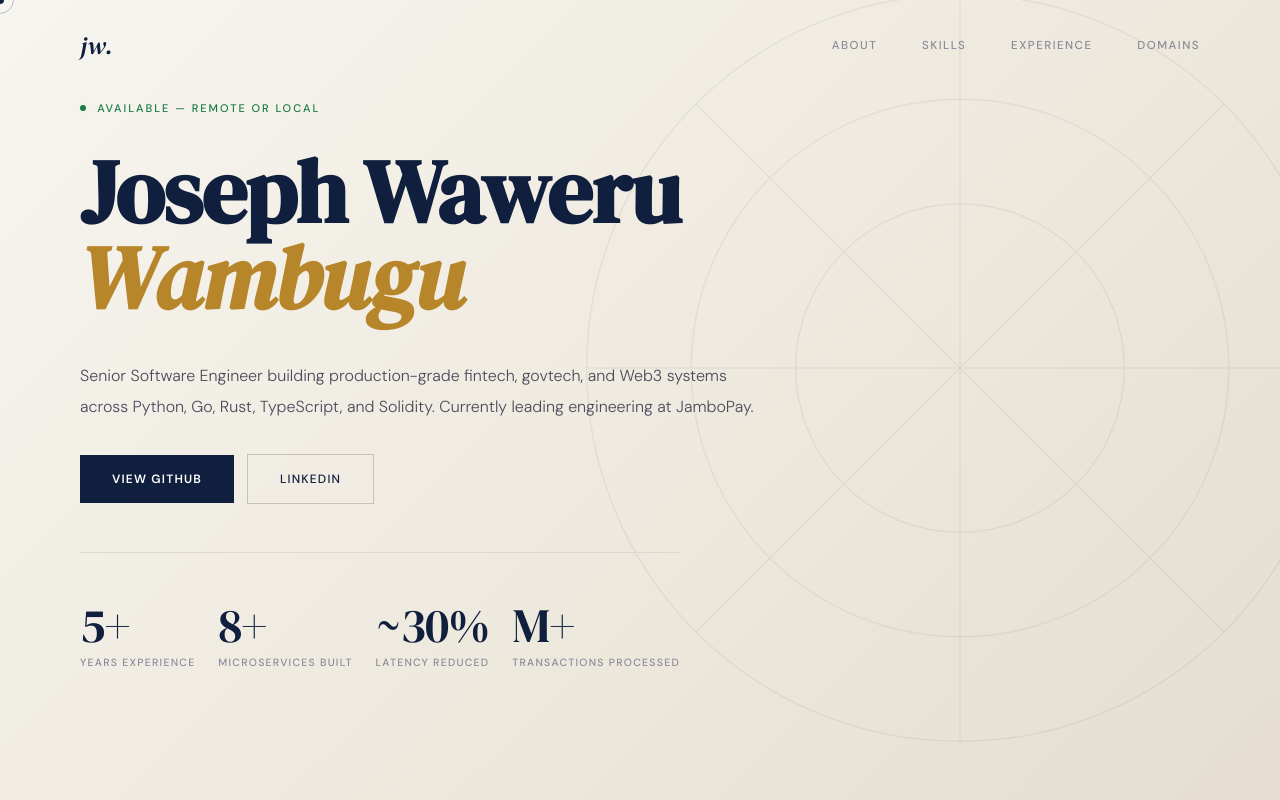
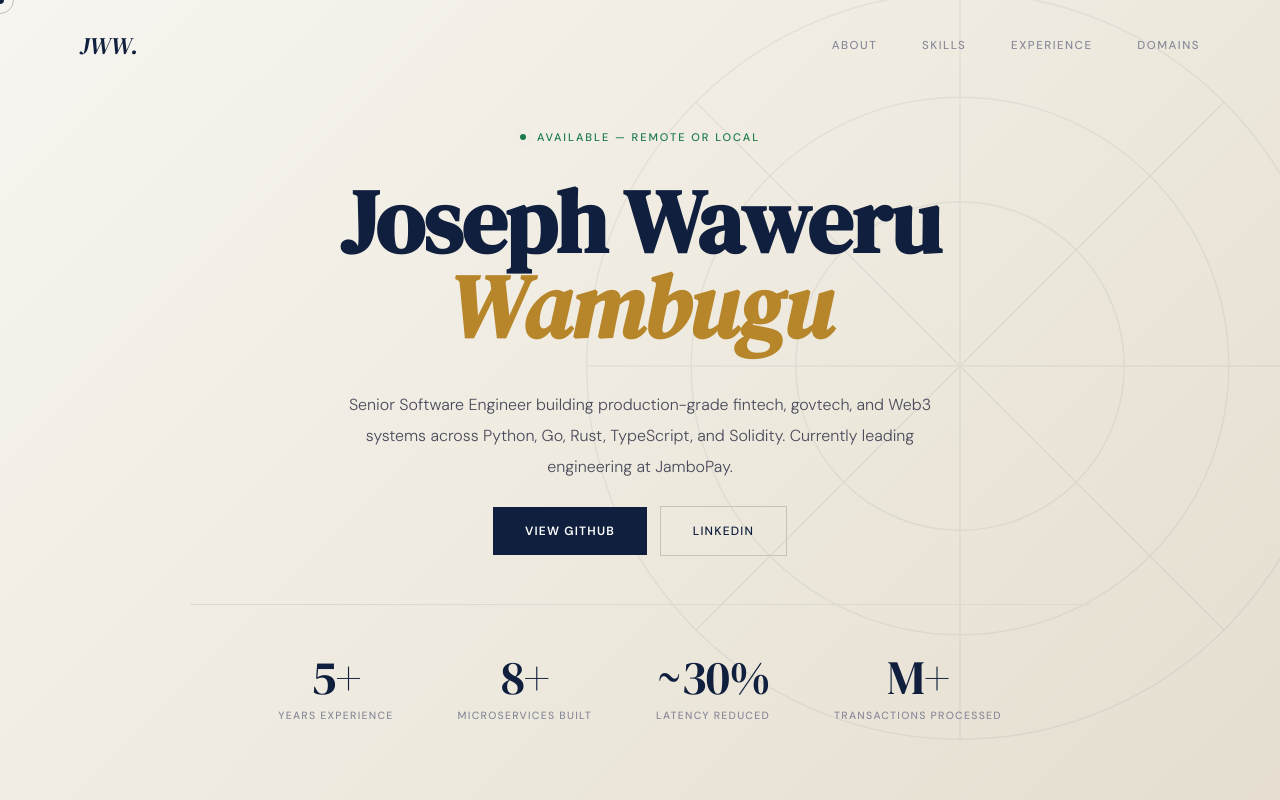
Before and after one commit to joseeyw/joseeyw.github.io, a plain HTML site: page index.html in a window 1280 px wide. Shown: the top 800 px of the page. Drawn offline with Linux system fonts and the light colour scheme.

Commit message:
updates enhancement

```diff
--- a/index.html
+++ b/index.html
@@ -62,26 +62,26 @@ nav.stuck{background:rgba(247,245,240,.96);backdrop-filter:blur(20px);border-col
 
 
 /* HERO */
-.hero{min-height:100vh;display:flex;align-items:flex-end;justify-content:center;padding:0 5rem 8rem;position:relative;overflow:hidden}
+.hero{min-height:100vh;display:flex;align-items:center;justify-content:center;padding:8rem 5rem 6rem;position:relative;overflow:hidden;text-align:center}
 .hero-bg{position:absolute;inset:0;background:linear-gradient(135deg,#F7F5F0 0%,#EDE8DC 60%,#E4DDD0 100%)}
 .hero-lines{position:absolute;inset:0;overflow:hidden;pointer-events:none}
 .hero-lines svg{position:absolute;right:-10%;top:-10%;width:70%;opacity:.06}
-.hero-inner{max-width:1200px;width:100%;position:relative;z-index:1}
-.avail{display:inline-flex;align-items:center;gap:.7rem;font-size:11px;letter-spacing:.18em;text-transform:uppercase;color:var(--green);margin-bottom:2rem;opacity:0;animation:up .6s .1s forwards;font-weight:500}
+.hero-inner{max-width:900px;width:100%;position:relative;z-index:1;display:flex;flex-direction:column;align-items:center}
+.avail{display:inline-flex;align-items:center;gap:.7rem;font-size:11px;letter-spacing:.18em;text-transform:uppercase;color:var(--green);margin-bottom:2rem;opacity:0;animation:up .6s .1s forwards;font-weight:500;align-self:center}
 .avail-dot{width:6px;height:6px;background:var(--green);border-radius:50%;animation:glow 2.5s infinite}
 @keyframes glow{0%,100%{box-shadow:0 0 0 0 rgba(26,122,74,.4)}70%{box-shadow:0 0 0 7px rgba(26,122,74,0)}}
-.hero h1{font-family:var(--serif);font-size:clamp(3.8rem,7vw,6.8rem);line-height:.95;letter-spacing:-.01em;margin-bottom:2.5rem;color:var(--navy);opacity:0;animation:up .8s .25s forwards}
-.hero h1 .name2{display:block;font-style:italic;color:var(--gold);padding-left:0}
-.hero-row{display:flex;align-items:flex-start;gap:2rem;flex-wrap:wrap;opacity:0;animation:up .8s .5s forwards;flex-direction:column}
-.hero-desc{font-size:16px;color:var(--off);max-width:680px;line-height:1.95;font-weight:300}
-.hero-actions{display:flex;flex-direction:row;gap:.8rem;align-items:center;flex-wrap:wrap}
+.hero h1{font-family:var(--serif);font-size:clamp(3.8rem,7vw,6.8rem);line-height:.95;letter-spacing:-.01em;margin-bottom:2.5rem;color:var(--navy);opacity:0;animation:up .8s .25s forwards;text-align:center;width:100%}
+.hero h1 .name2{display:block;font-style:italic;color:var(--gold);text-align:center}
+.hero-row{display:flex;align-items:center;gap:1.5rem;flex-wrap:wrap;opacity:0;animation:up .8s .5s forwards;flex-direction:column;width:100%}
+.hero-desc{font-size:16px;color:var(--off);max-width:620px;line-height:1.95;font-weight:300;text-align:center}
+.hero-actions{display:flex;flex-direction:row;gap:.8rem;align-items:center;flex-wrap:wrap;justify-content:center}
 .btn-n{display:inline-flex;align-items:center;gap:.6rem;background:var(--navy);color:var(--white);padding:.85rem 2rem;font-size:12px;font-weight:600;letter-spacing:.1em;text-transform:uppercase;text-decoration:none;font-family:var(--sans);transition:background .2s,transform .15s,box-shadow .2s;white-space:nowrap}
 .btn-n:hover{background:var(--navy-lt);transform:translateY(-2px);box-shadow:0 8px 28px rgba(15,31,61,.18)}
 .btn-o{display:inline-flex;align-items:center;gap:.6rem;background:transparent;color:var(--navy);padding:.85rem 2rem;font-size:12px;font-weight:500;letter-spacing:.1em;text-transform:uppercase;text-decoration:none;font-family:var(--sans);border:1px solid var(--border2);transition:border-color .2s,background .2s,transform .15s;white-space:nowrap}
 .btn-o:hover{border-color:var(--navy);background:var(--navy);color:var(--white);transform:translateY(-2px)}
-.hero-stats{display:flex;gap:0;padding:3rem 0 0;border-top:1px solid var(--border);margin-top:3rem;opacity:0;animation:up .8s .75s forwards;justify-content:space-between;max-width:600px}
-.st-val{font-family:var(--serif);font-size:3rem;color:var(--navy);letter-spacing:-.02em;display:block;line-height:1}
-.st-lab{font-size:10.5px;color:var(--muted);letter-spacing:.12em;text-transform:uppercase;margin-top:.35rem;display:block;font-weight:500}
+.hero-stats{display:flex;gap:4rem;padding:3rem 0 0;border-top:1px solid var(--border);margin-top:3rem;opacity:0;animation:up .8s .75s forwards;justify-content:center;flex-wrap:wrap;width:100%}
+.st-val{font-family:var(--serif);font-size:3rem;color:var(--navy);letter-spacing:-.02em;display:block;line-height:1;text-align:center}
+.st-lab{font-size:10.5px;color:var(--muted);letter-spacing:.12em;text-transform:uppercase;margin-top:.35rem;display:block;font-weight:500;text-align:center}
 @keyframes up{from{opacity:0;transform:translateY(28px)}to{opacity:1;transform:translateY(0)}}
 
 /* SECTIONS */
@@ -181,7 +181,7 @@ footer{border-top:1px solid var(--border);padding:2.5rem 5rem;display:flex;justi
 
 <!-- NAV -->
 <nav id="nav">
-  <a href="#" class="logo">jw.</a>
+  <a href="#" class="logo">JWW.</a>
   <div class="nav-r">
     <a href="#about">About</a>
     <a href="#skills">Skills</a>
@@ -361,7 +361,7 @@ footer{border-top:1px solid var(--border);padding:2.5rem 5rem;display:flex;justi
 
 <!-- FOOTER -->
 <footer>
-  <div class="f-logo">jw.</div>
+  <div class="f-logo">JWW.</div>
   <ul class="f-links">
     <li><a href="mailto:josephwmbg@gmail.com">Email</a></li>
     <li><a href="https://github.com/joseeyw" target="_blank">GitHub</a></li>
```
